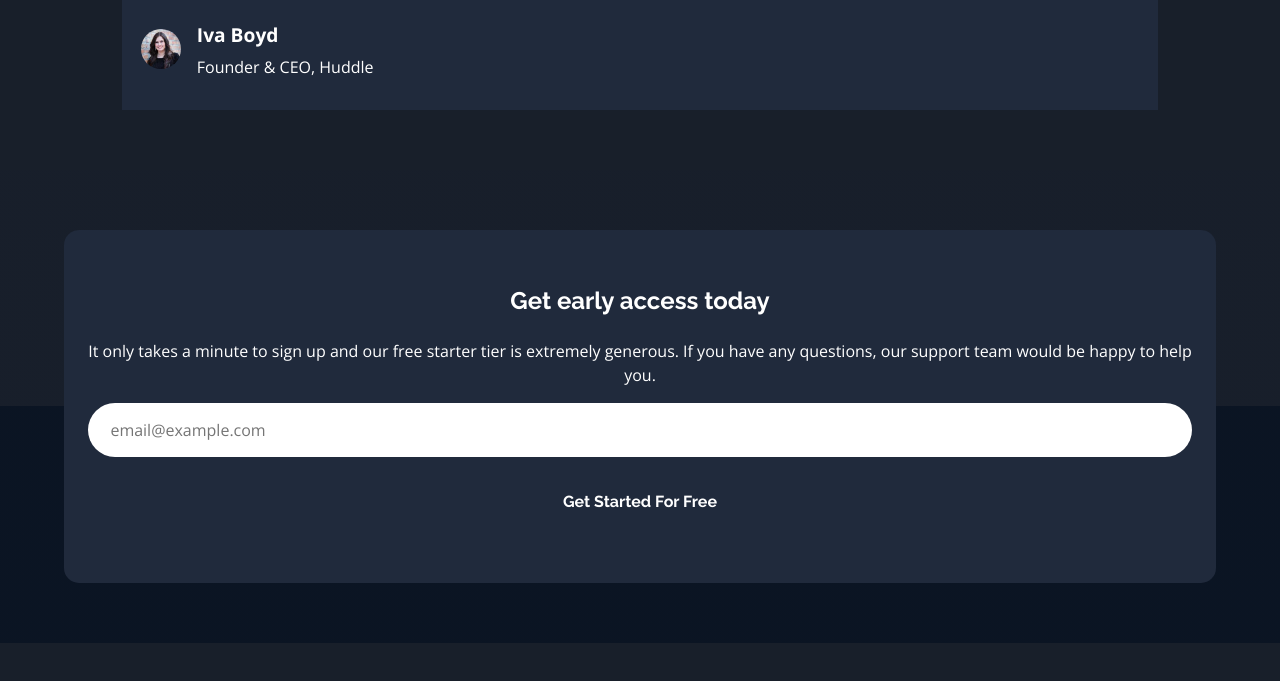
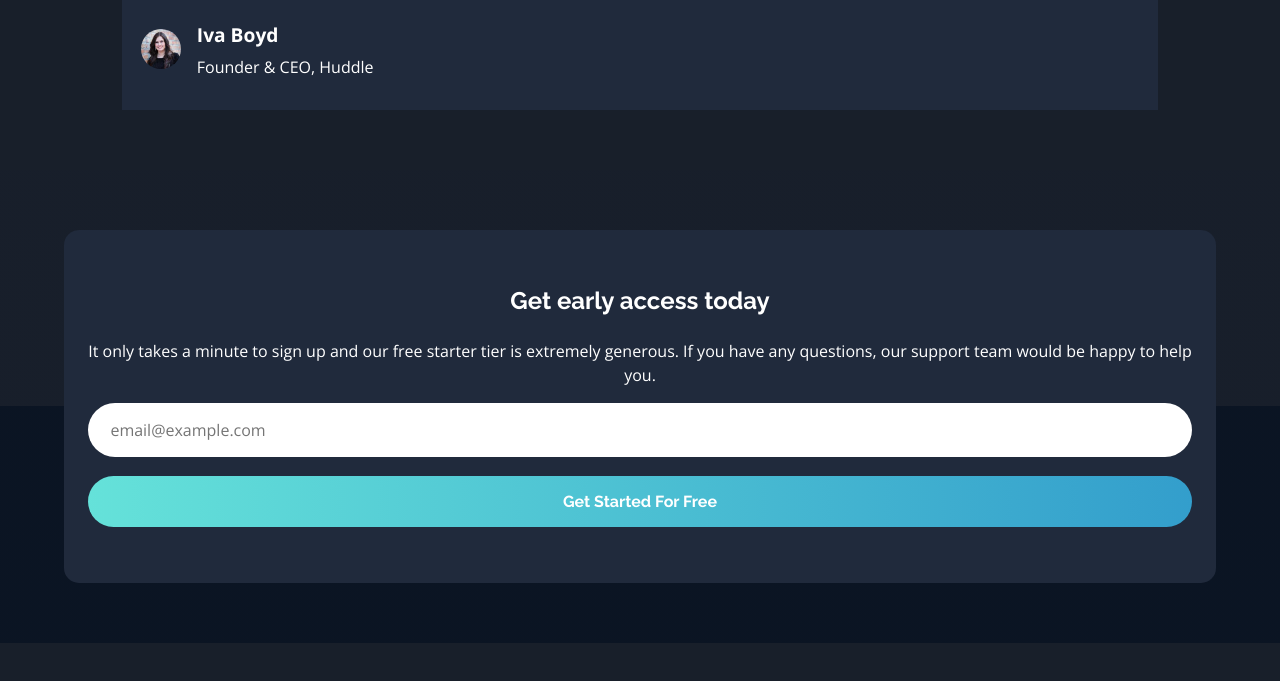
Before and after one commit to Alterlapsus/FylodarkLandingPage, a plain HTML site: page index.html in a window 1280 px wide. Shown: the part 3325-4006 px from the top of the page. Drawn offline with nearby package versions, Linux system fonts and the light colour scheme.

Commit message:
se le da estilos al boton submit

```diff
--- a/css/styles.css
+++ b/css/styles.css
@@ -248,7 +248,7 @@ body{
     outline: none;
 }
 .join__input--submit{
-    background-color: var(--gradient);
+    background-image: var(--gradient);
     color: #fff;
     font-family: var(--heading-font);
     font-weight: 700;
```
Also changed, not shown: index.html (+1 -1 lines).
